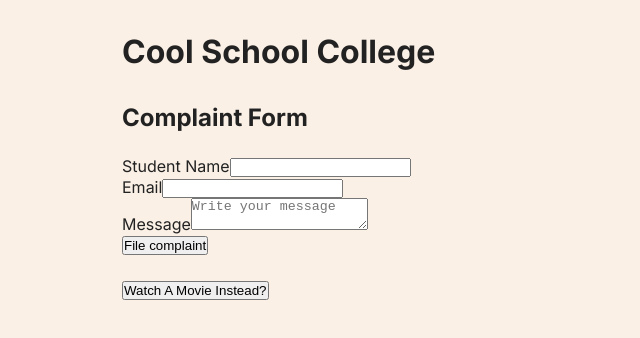
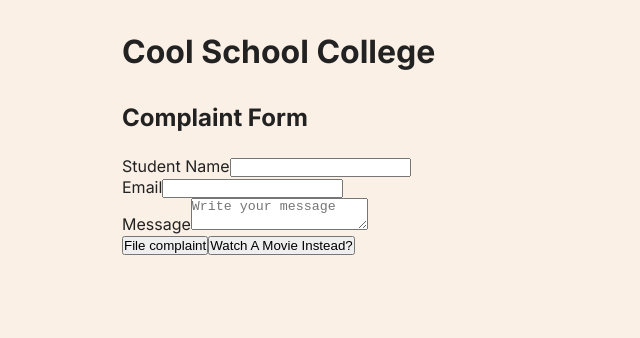
Before and after one commit to vincentpchevalier/server-actions-form, a Next.js app: page / in a window 1280 px wide. Shown: the top 338 px of the page, without its empty margins (0-640 px from the left). Built offline with nearby package versions, Linux system fonts and the light colour scheme.

Commit message:
move movie details button into form

```diff
--- a/app/components/Form.js
+++ b/app/components/Form.js
@@ -1,6 +1,7 @@
 'use client';
 
 import { handleForm } from '@/app/actions';
+import MoviesButton from './MoviesButton';
 
 function Form() {
 	function handleSubmit(e) {
@@ -42,6 +43,7 @@ function Form() {
 				</p>
 				<p>
 					<button>File complaint</button>
+					<MoviesButton />
 				</p>
 			</form>
 		</>
--- a/app/page.js
+++ b/app/page.js
@@ -1,12 +1,10 @@
 import styles from './page.module.css';
 import Form from './components/Form';
-import MoviesButton from './components/MoviesButton';
 
 export default function Home() {
 	return (
 		<main className={styles.main}>
 			<Form />
-			<MoviesButton />
 		</main>
 	);
 }
```
